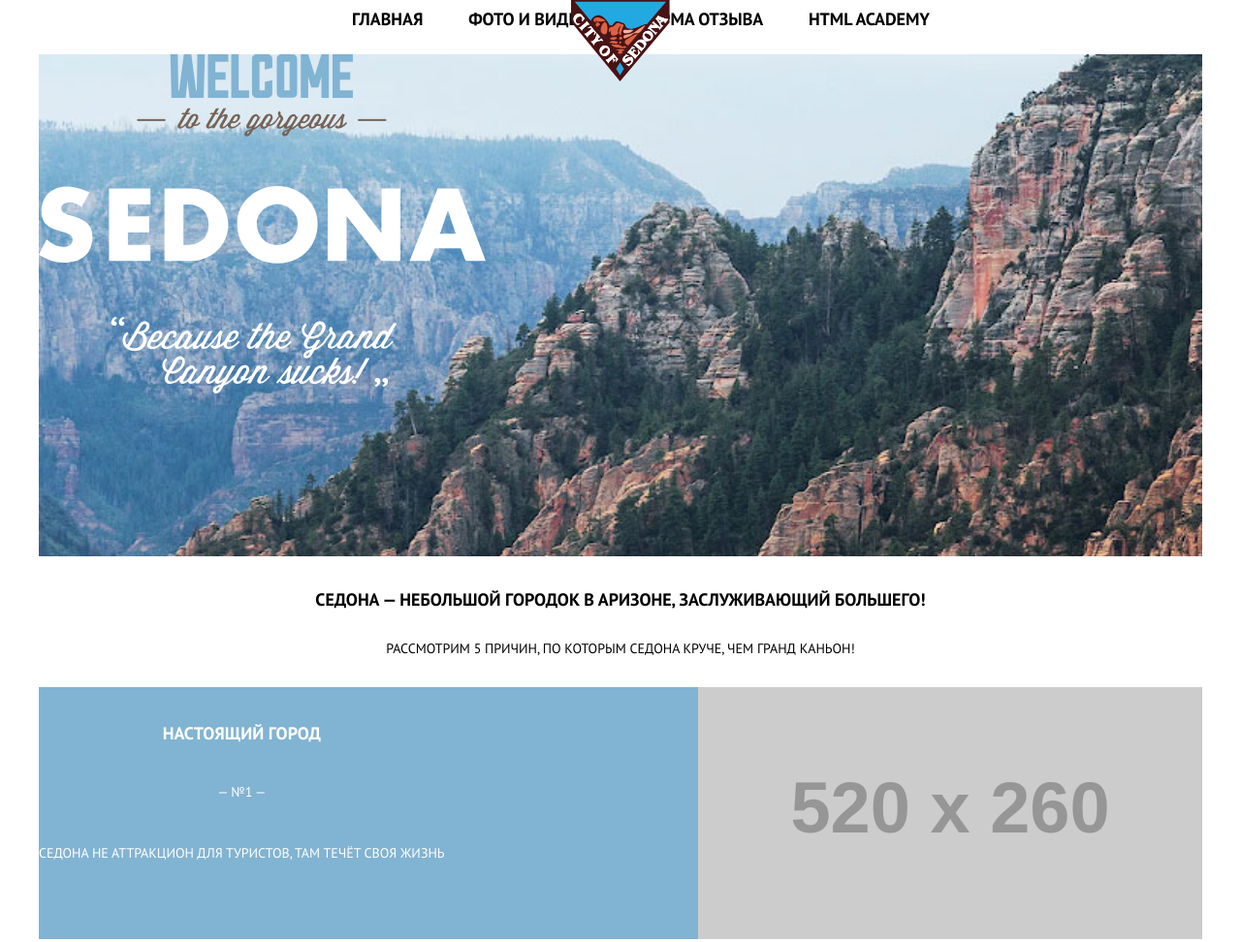
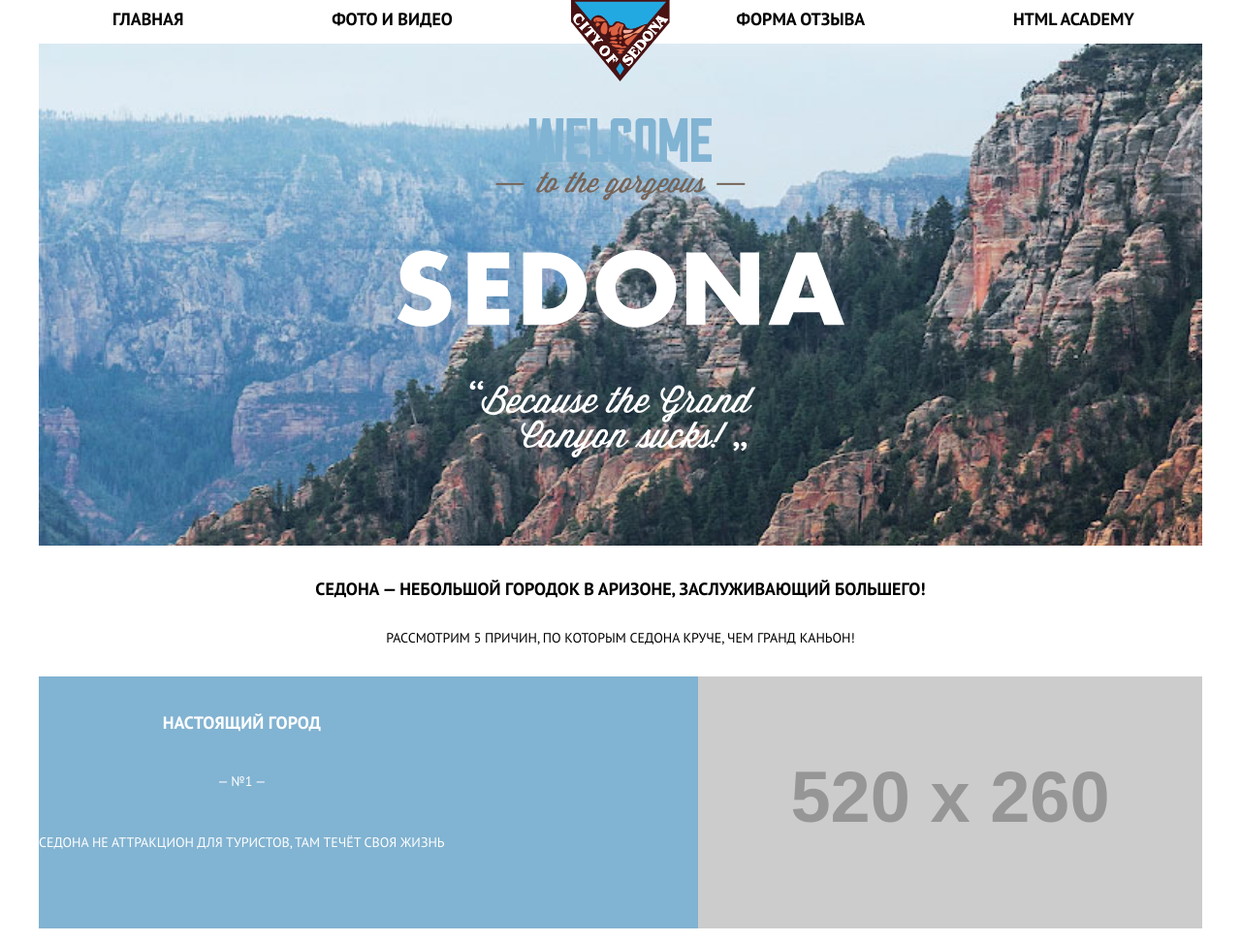
Before and after one commit to NailBrain13/1652405-sedona-22, a website: page source/index.html in a window 1280 px wide. Shown: the top 972 px of the page at 97% size. Drawn offline with nearby package versions, Linux system fonts and the light colour scheme; files that its build step writes are made by us from their sources; placeholder pictures from the web are drawn by us; files whose address does not match are found by name.

Commit message:
Поправил навигацию,интро,рекомендации

```diff
--- a/source/sass/blocks/advantages.scss
+++ b/source/sass/blocks/advantages.scss
@@ -52,5 +52,4 @@
   font-weight: 400;
   font-size: 14px;
   line-height: 21px;
-  padding-bottom: 24px;
 }
--- a/source/sass/blocks/intro.scss
+++ b/source/sass/blocks/intro.scss
@@ -5,15 +5,18 @@
   background-repeat: no-repeat;
   background-position: center;
   background-size: 100% 100%;
+  padding-top: 90px;
 
   @media (min-width: $tablet-width) {
     background-image: url("../img/back-desktop.jpg");
     height: 518px;
     background-size: cover;
+    padding-top: 77px;
   }
 }
 
 .intro__img img {
+  margin: 0 auto;
   width: 282px;
   height: 214px;
 
--- a/source/sass/blocks/main-nav.scss
+++ b/source/sass/blocks/main-nav.scss
@@ -12,10 +12,13 @@
 
 .main-nav__wrapper {
   @media (min-width: $tablet-width) {
-    margin: 0 auto;
-    width: 692px;
-    padding-left: 69px;
+    padding-left: 49px;
     padding-right: 27px;
+  }
+
+  @media (min-width: $desktop-width) {
+    padding-left: 76px;
+    padding-right: 70px;
   }
 }
 
@@ -32,21 +35,26 @@
   font-weight: 700;
   font-size: 18px;
   line-height: 40px;
-}
+  padding-bottom: 16px;
 
-.main-nav__item:last-child {
-  padding-bottom: 5px;
-}
+  &:last-child {
+    padding-bottom: 5px;
+  }
 
-.main-nav__item:not(:last-child) {
-  padding-bottom: 16px;
+  @media (min-width: $tablet-width) {
+    padding-bottom: 0;
+
+    &:nth-child(3) {
+      margin-left: 140px;
+    }
+  }
 }
 
 .main-nav__toggle {
   display: block;
-  position: relative;
-  right: -90%;
-  top: 20px;
+  position: absolute;
+  right: 17px;
+  top: 16px;
   width: 20px;
   height: 20px;
 
--- a/source/sass/blocks/recommends.scss
+++ b/source/sass/blocks/recommends.scss
@@ -11,13 +11,15 @@
   color: $black;
   background-color: $white;
   padding: 35px 0 35px 70px;
+  height: 416px;
 
   @media (min-width: $tablet-width) {
-    min-height: 330px;
     display: flex;
     justify-content: space-between;
+    height: 330px;
   }
 }
+
 
 .recommends__title {
   font-weight: 700;
```
